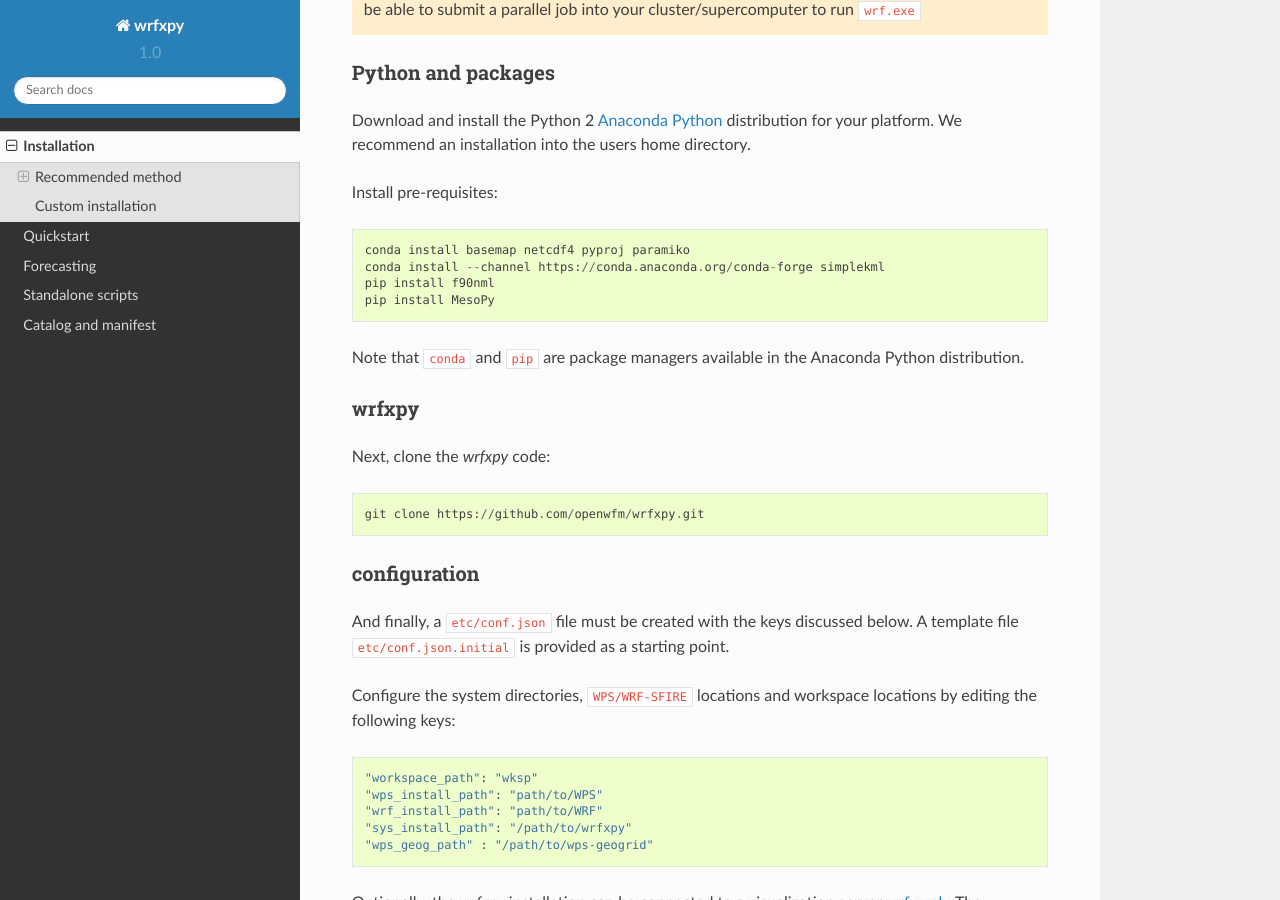
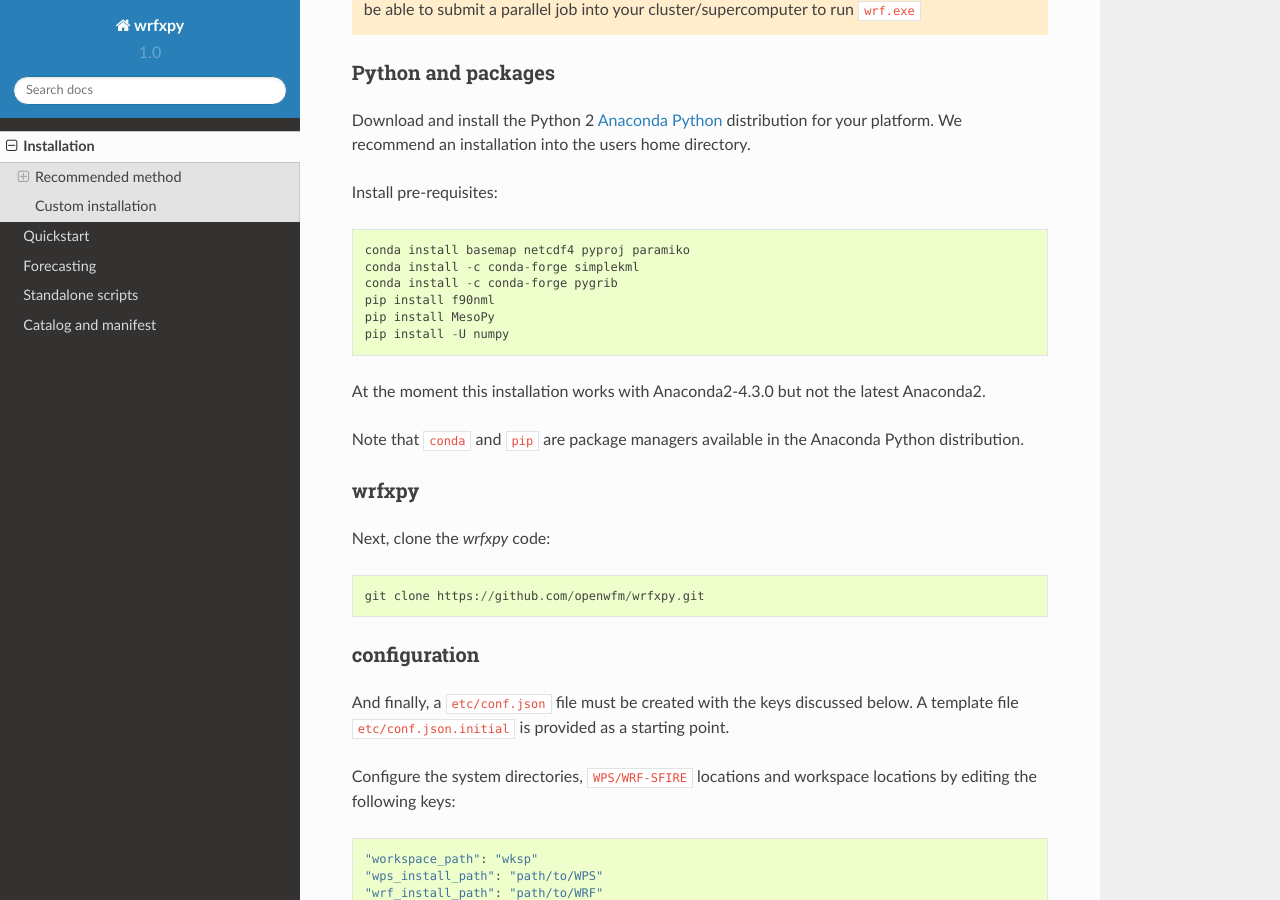
Before and after one commit to openwfm/wrfxpy, a Sphinx documentation site: the page built from docs/source/installation.rst, in a window 1280 px wide and 900 px high, scrolled down 550 px. Built offline with Sphinx 7.4.7 and the Read the Docs theme 2.0.0, drawn with Linux system fonts in a browser that asks for light colours.

Commit message:
fixing doc to install python2 where rtma_cycler works, resolves #23

```diff
--- a/docs/source/installation.rst
+++ b/docs/source/installation.rst
@@ -30,9 +30,13 @@ Install pre-requisites:
 ::
 
   conda install basemap netcdf4 pyproj paramiko
-  conda install --channel https://conda.anaconda.org/conda-forge simplekml
+  conda install -c conda-forge simplekml
+  conda install -c conda-forge pygrib
   pip install f90nml
   pip install MesoPy
+  pip install -U numpy
+
+At the moment this installation works with Anaconda2-4.3.0 but not the latest Anaconda2.
 
 Note that ``conda`` and ``pip`` are package managers available in the Anaconda Python distribution.
 
```
